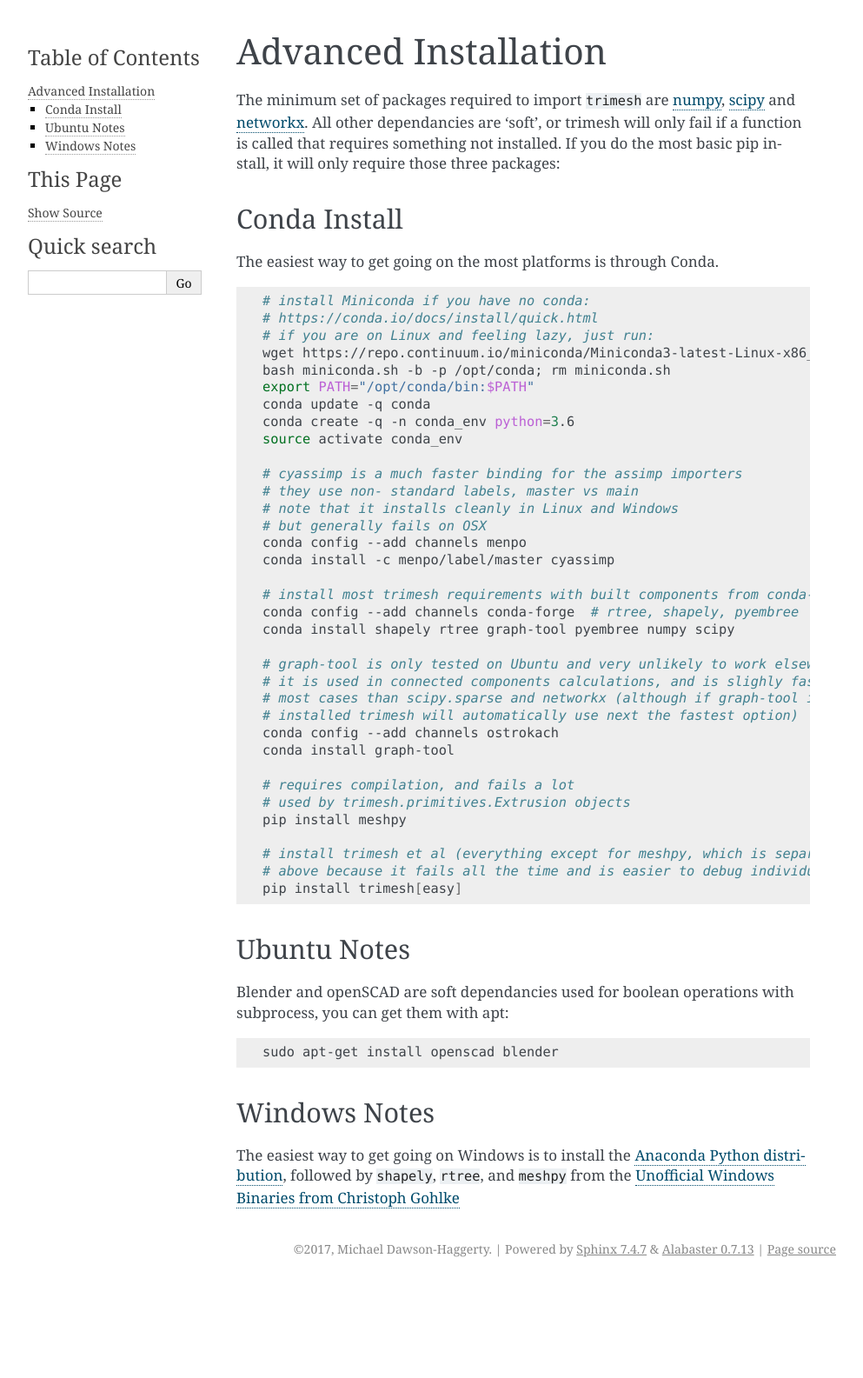
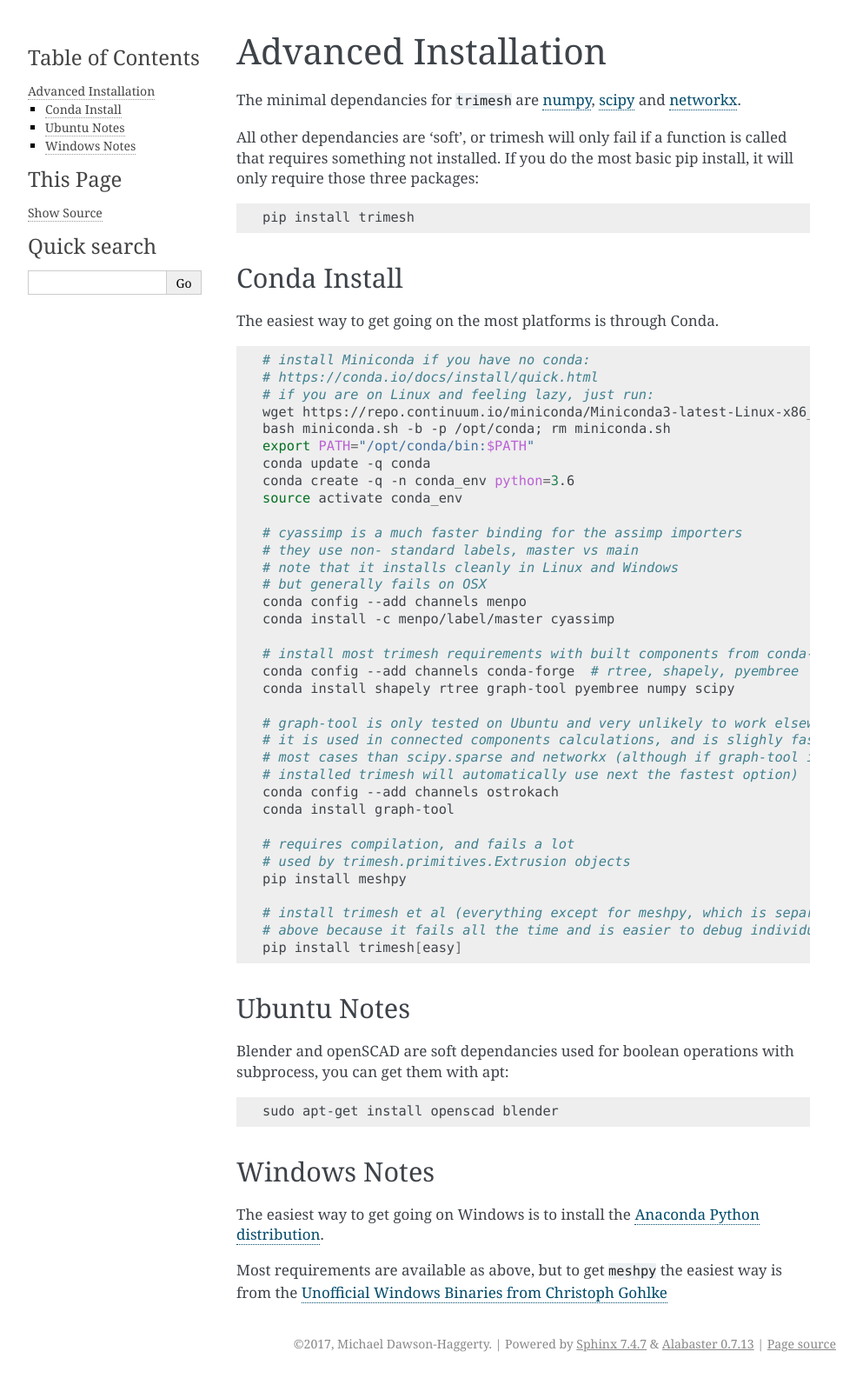
Before and after one commit to mikedh/trimesh, a Sphinx documentation site: the page built from docs/install.rst, in a window 1280 px wide. Shown: the whole page at 87% size, without its empty margins (148-1141 px from the left). Built offline with Sphinx 7.4.7, drawn with Linux system fonts in a browser that asks for light colours; before the commit the page ends 1476 px from its top, so only the background shows below that.

```diff
--- a/docs/conf.py
+++ b/docs/conf.py
@@ -32,12 +32,11 @@
 # extensions coming with Sphinx (named 'sphinx.ext.*') or your custom
 # ones.
 extensions = ['sphinx.ext.autodoc',
-              'sphinx.ext.autosummary',
-              'sphinx.ext.coverage',
-              'sphinx.ext.imgmath',
-              'sphinx.ext.viewcode',
-              'numpydoc']
-
+              'sphinx.ext.autosummary']
+              #'sphinx.ext.coverage',
+              #'sphinx.ext.imgmath',
+              #'sphinx.ext.viewcode',
+              #'numpydoc']
 extensions = []
 
 from recommonmark.parser import CommonMarkParser
--- a/docs/install.rst
+++ b/docs/install.rst
@@ -1,11 +1,14 @@
 Advanced Installation
 =====================
 
-The minimum set of packages required to import ``trimesh`` are
+The minimal dependancies for ``trimesh`` are
 `numpy <http://www.numpy.org/>`__, `scipy <http://www.scipy.org/>`__ and
-`networkx <https://networkx.github.io/>`__. All other dependancies are 'soft', or trimesh will only fail if a function is called that requires something not installed. If you do the most basic pip install, it will only require those three packages:
+`networkx <https://networkx.github.io/>`__.
+
+All other dependancies are 'soft', or trimesh will only fail if a function is called that requires something not installed. If you do the most basic pip install, it will only require those three packages:
 
 .. code:: bash
+
    pip install trimesh
 
 
@@ -60,13 +63,12 @@ Blender and openSCAD are soft dependancies used for boolean operations with subp
 
 .. code:: bash
 
-    sudo apt-get install openscad blender
+   sudo apt-get install openscad blender
 
 Windows Notes
 ''''''''''''''''''''
 
 The easiest way to get going on Windows is to install the `Anaconda
-Python distribution <https://www.continuum.io/downloads>`__, followed by
-``shapely``, ``rtree``, and ``meshpy`` from the `Unofficial Windows
-Binaries from Christoph
-Gohlke <http://www.lfd.uci.edu/~gohlke/pythonlibs/>`__
+Python distribution <https://www.continuum.io/downloads>`__.
+
+Most requirements are available as above, but to get ``meshpy`` the easiest way is from the `Unofficial Windows Binaries from Christoph Gohlke <http://www.lfd.uci.edu/~gohlke/pythonlibs/>`__
```
Also changed, not shown: 1 other file.
